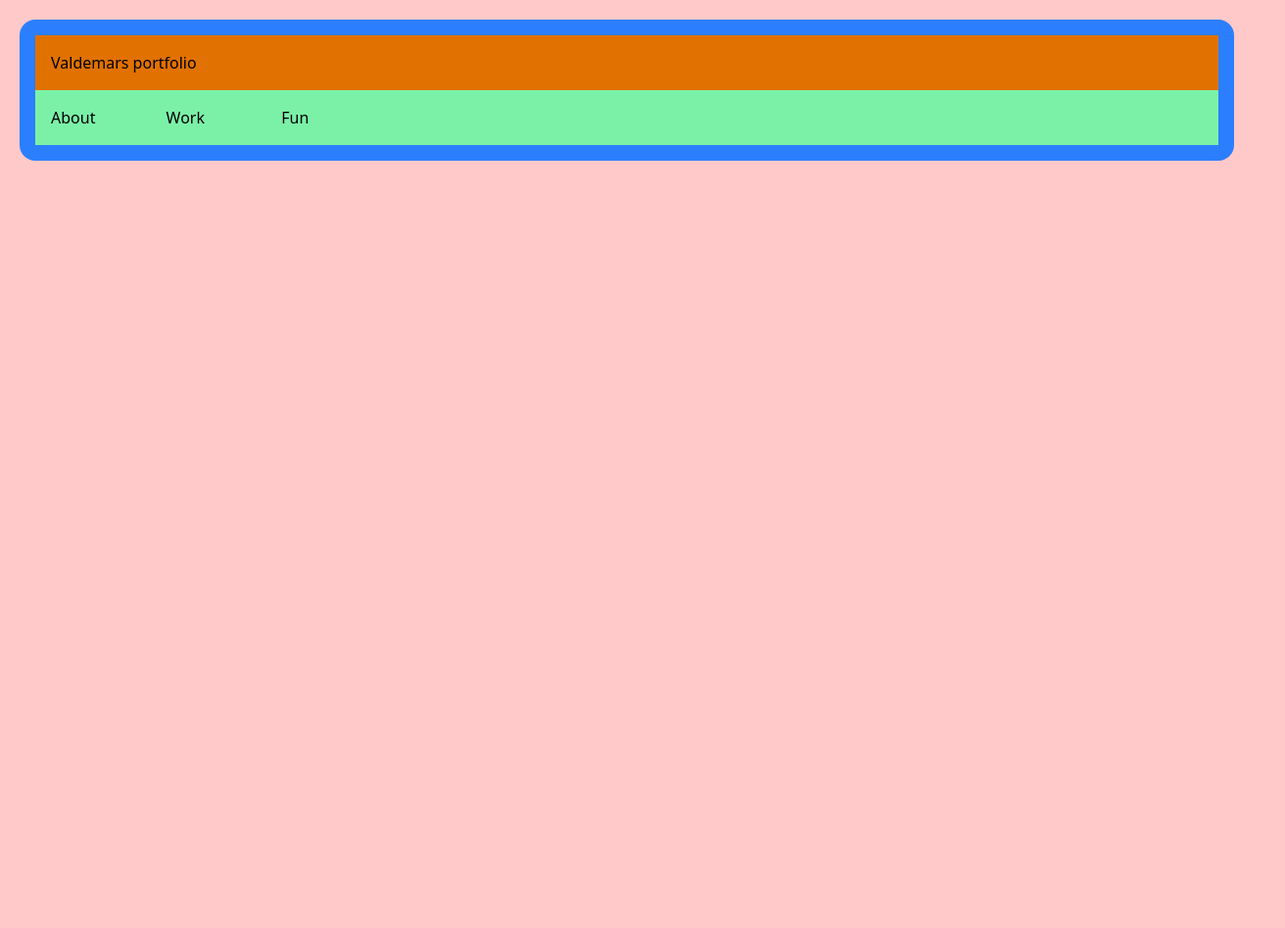
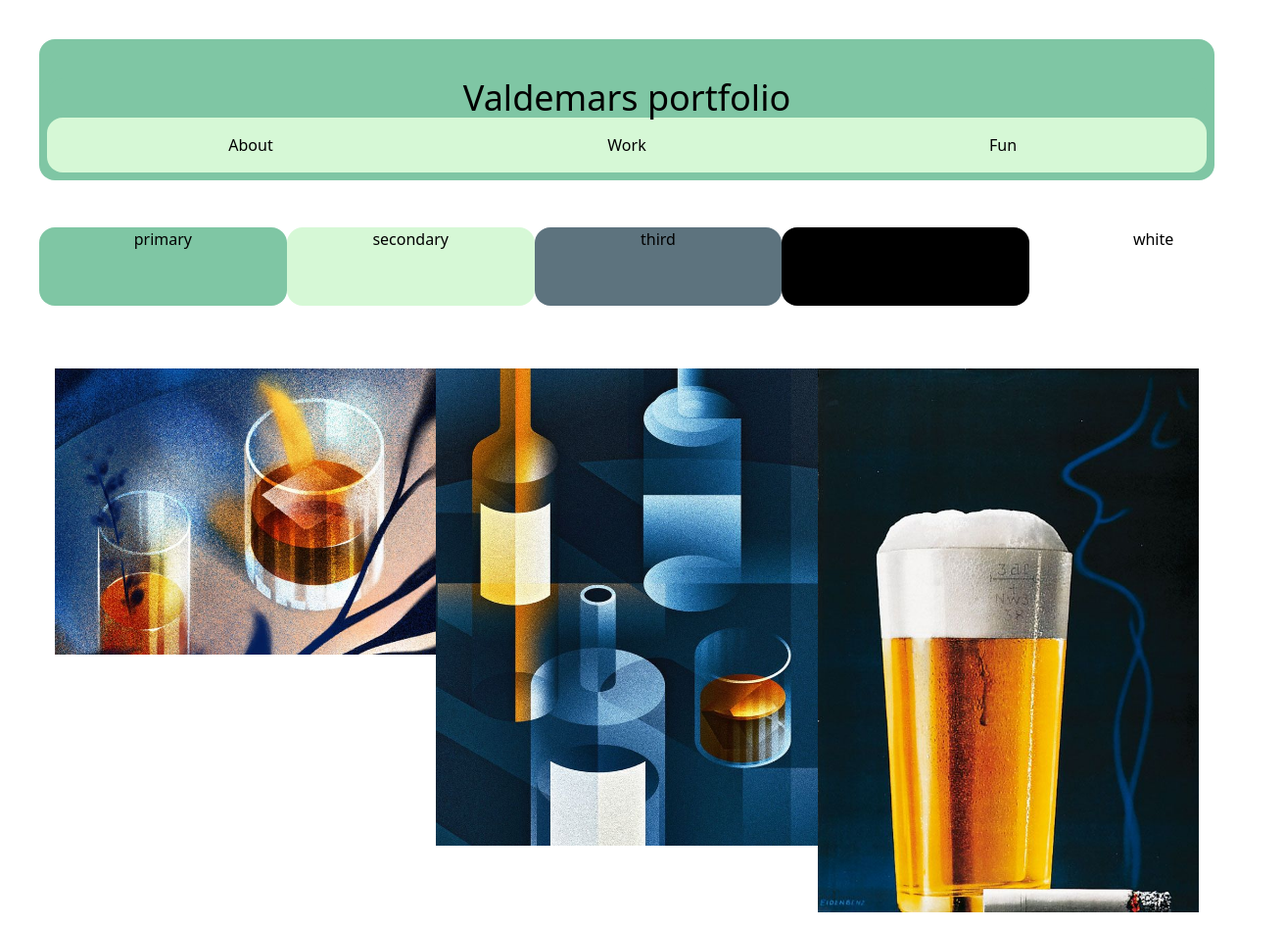
Before and after one commit to torskerogn/portfolio2025, an Astro site: page / in a window 1280 px wide. Shown: the whole page at 98% size, 1312 px wide, since content can reach past the window. Before the commit the page ends 820 px from the top, so only its background shows below. Built offline with nearby package versions, Linux system fonts and the light colour scheme; Astro itself is replaced by a stand-in of ours.

Commit message:
made more changes

```diff
--- a/package.json
+++ b/package.json
@@ -11,6 +11,7 @@
   "dependencies": {
     "@tailwindcss/vite": "^4.0.9",
     "astro": "^5.4.1",
+    "gsap": "^3.12.7",
     "tailwindcss": "^4.0.9"
   }
 }
--- a/src/components/Header.astro
+++ b/src/components/Header.astro
@@ -2,7 +2,7 @@
 import Logo from './Logo.astro'
 import Navigation from './Navigation.astro'
 ---
-<div class="p-4 bg-blue-500 rounded-2xl m-5">
+<div class="pt-10 p-2 bg-primary rounded-2xl m-10">
     <a href="/"><Logo/></a>
     <Navigation/>
 </div>
--- a/src/components/Logo.astro
+++ b/src/components/Logo.astro
@@ -1,3 +1,3 @@
-<div class="p-4 bg-amber-600">
-    Valdemars portfolio
+<div class="text-center text-4xl bg-primary rounded-2xl">
+    <h1 class=" hover: transition-all duration-1000 hover:scale-400">Valdemars portfolio</h1>
 </div>
--- a/src/components/Navigation.astro
+++ b/src/components/Navigation.astro
@@ -1,5 +1,5 @@
-<nav class="p-4 bg-green-300">
-    <ul class="grid grid-cols-10">
+<nav class="text-center p-4 bg-secondary rounded-2xl">
+    <ul class="grid grid-cols-3">
         <li>
             <a href="/about">About</a>
         </li>
--- a/src/layouts/Layout.astro
+++ b/src/layouts/Layout.astro
@@ -12,7 +12,7 @@ import Header from '../components/Header.astro'
 		<meta name="generator" content={Astro.generator} />
 		<title>Astro Basics</title>
 	</head>
-	<body class="bg-red-200">
+	<body>
 		<Header></Header>
 		<slot />
 	</body>
@@ -25,4 +25,8 @@ import Header from '../components/Header.astro'
 		width: 100%;
 		height: 100%;
 	}
+
+	body {
+		background-color: white;
+	}
 </style>
--- a/src/pages/index.astro
+++ b/src/pages/index.astro
@@ -7,5 +7,23 @@ import Navigation from '../components/Navigation.astro'
 // Don't want to use any of this? Delete everything in this file, the `assets`, `components`, and `layouts` directories, and start fresh.
 ---
 
+<script>
+  import gsap from 'gsap';
+</script>
+
 <Layout>
+  <div class="text-center m-8 grid grid-cols-5 w-full p-2 h-24">
+    <div class=" bg-primary inline-block rounded-2xl">primary</div>
+    <div class=" bg-secondary inline-block rounded-2xl">secondary</div>
+    <div class=" bg-third inline-block rounded-2xl">third</div>
+    <div class=" bg-black inline-block rounded-2xl">black</div>
+    <div class=" bg-white inline-block rounded-2xl">white</div>
+  </div>
+  <div class="text-center p-4 grid grid-cols-3 m-10">
+    <img src="/images/a.jpeg" alt="">
+    <img src="/images/b.jpeg" alt="">
+    <img src="/images/c.jpeg" alt="">
+  </div>
+
+
 </Layout>
--- a/src/styles/global.css
+++ b/src/styles/global.css
@@ -1 +1,9 @@
 @import "tailwindcss";
+
+@theme {
+    --color-primary: #7FC6A4;
+    --color-secondary: #D6F8D6;
+    --color-third: #5D737E;
+    --color-black: #000000;
+    --color-white: #ffffff;
+}
```
Also changed, not shown: public/images/a.jpeg (added), public/images/b.jpeg (added), public/images/c.jpeg (added), 1 other file.
